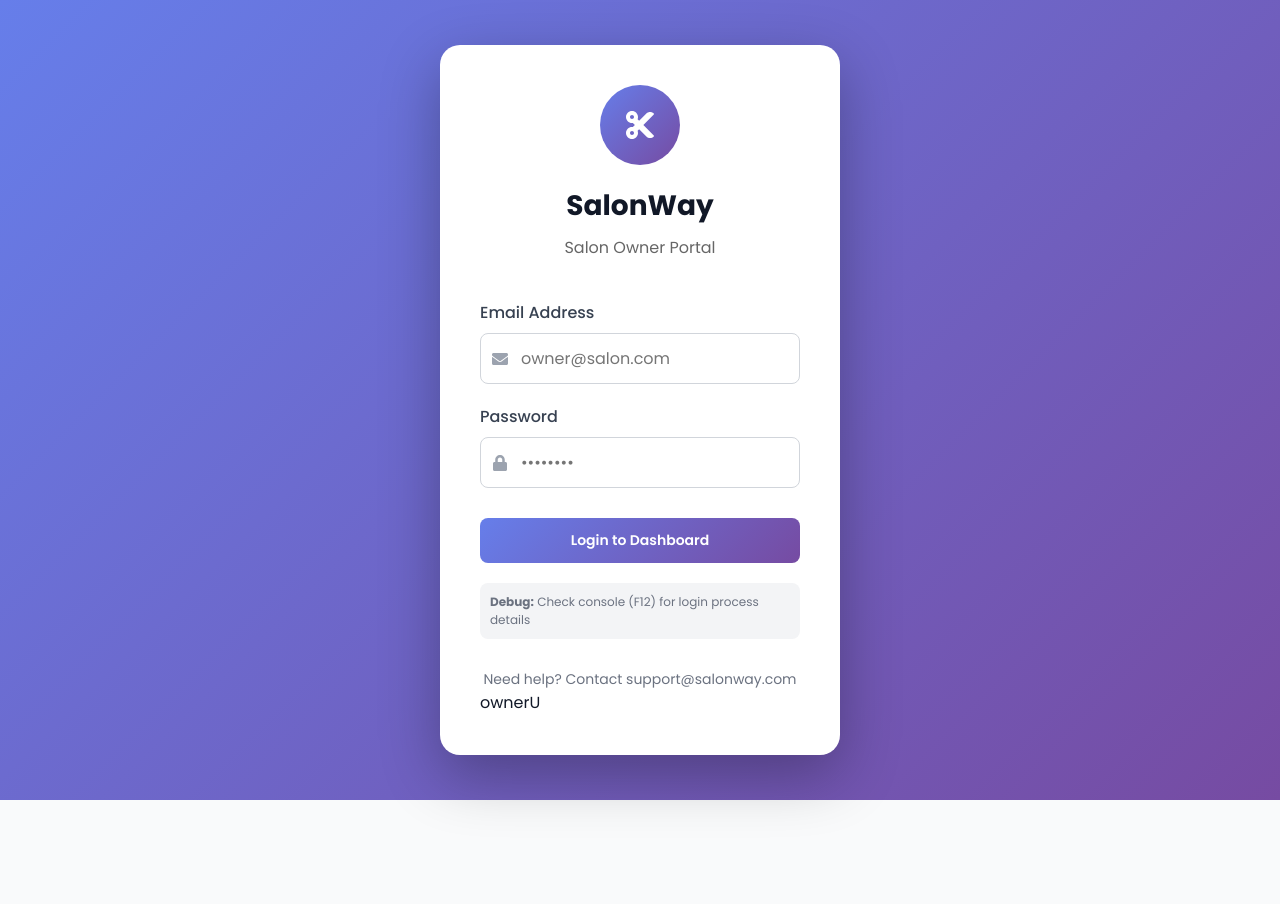
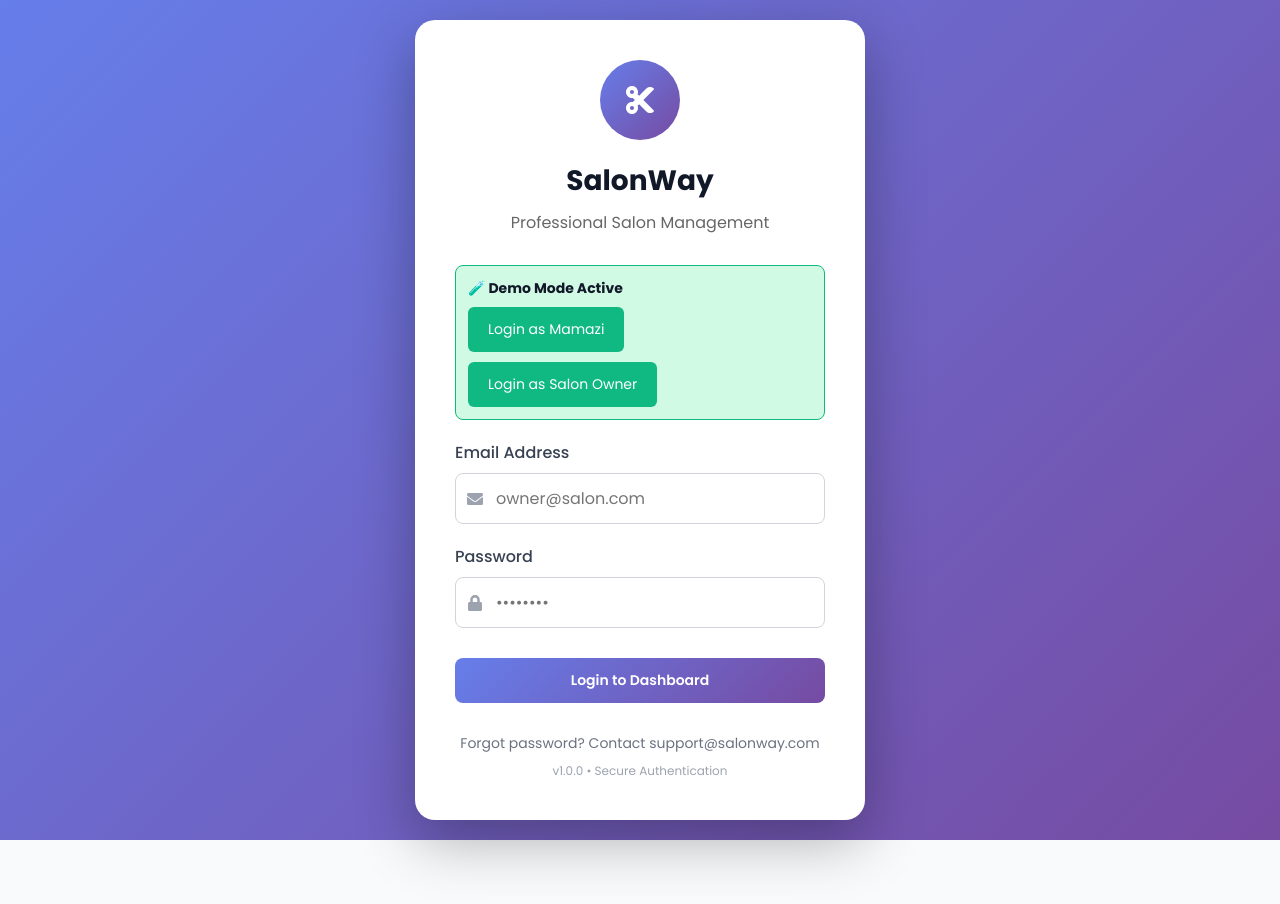
Before and after one commit to SibaCode/salonway, a React (Create React App) app in the folder salonway-lite/: page /owner/login in a window 1280 px wide. Before the commit the page ends 864 px from the top, so only its background shows below. Built offline with nearby package versions, Linux system fonts and the light colour scheme.

Commit message:
loginCred

```diff
--- a/salonway-lite/src/components/owner/OwnerLogin.js
+++ b/salonway-lite/src/components/owner/OwnerLogin.js
@@ -1,9 +1,28 @@
-// src/components/owner/OwnerLogin.js - UPDATED WITH DEBUGGING
+// src/components/owner/OwnerLogin.js - MODIFIED
 import React, { useState } from 'react';
 import { useNavigate } from 'react-router-dom';
 import { collection, query, where, getDocs } from 'firebase/firestore';
 import { db } from '../../firebase';
 import { FaCut, FaLock, FaEnvelope } from 'react-icons/fa';
+
+// Hardcoded valid credentials
+const VALID_CREDENTIALS = [
+  {
+    email: 'test3@gmail.com',
+    password: '51PH1KlYBn@f',
+    salonId: 'YSyWKf5Tuaxq7Y6Qh2Mg',
+    salonName: 'Mamazi',
+    ownerName: 'Mamazi'
+  },
+  {
+    email: 'client@salon.com',
+    password: 'salon123',
+    salonId: 'YSyWKf5Tuaxq7Y6Qh2Mg', // Same salon or different
+    salonName: 'Client Salon',
+    ownerName: 'Salon Owner'
+  }
+  // Add more as needed
+];
 
 const OwnerLogin = () => {
   const navigate = useNavigate();
@@ -13,115 +32,87 @@ const OwnerLogin = () => {
   const [error, setError] = useState('');
 
   const handleLogin = async (e) => {
-    e.preventDefault(); // Prevents page refresh
-    console.log('Login attempt with:', { email, password });
-
+    e.preventDefault();
     setLoading(true);
     setError('');
 
+    // Simulate network delay (makes it feel real)
+    await new Promise(resolve => setTimeout(resolve, 800));
+
     try {
-      console.log('1. Querying Firestore for salon with ownerEmail:', email);
+      // 1. Check hardcoded credentials first (FAST)
+      const validCredential = VALID_CREDENTIALS.find(
+        cred => cred.email === email.trim() && cred.password === password
+      );
 
-      // Find salon by owner email
+      if (validCredential) {
+        console.log('✅ Login successful with hardcoded credentials');
+
+        // Save to localStorage
+        localStorage.setItem('salonOwner', JSON.stringify({
+          salonId: validCredential.salonId,
+          email: validCredential.email,
+          name: validCredential.ownerName,
+          salonName: validCredential.salonName,
+          timestamp: new Date().toISOString()
+        }));
+
+        navigate('/owner/dashboard');
+        return;
+      }
+
+      // 2. Fallback to Firestore check (for your own testing)
+      console.log('Checking Firestore for credentials...');
       const q = query(
         collection(db, 'salons'),
         where('ownerEmail', '==', email.toLowerCase().trim())
       );
 
       const querySnapshot = await getDocs(q);
-      console.log('2. Query result size:', querySnapshot.size);
 
       if (querySnapshot.empty) {
-        console.log('3. No salon found with this email');
-        setError('No salon found with this email. Please check your email or contact support.');
+        setError('Invalid email or password');
         setLoading(false);
         return;
       }
 
       const salonDoc = querySnapshot.docs[0];
       const salonData = salonDoc.data();
-      console.log('4. Found salon:', {
-        id: salonDoc.id,
-        name: salonData.name,
-        ownerEmail: salonData.ownerEmail,
-        hasPassword: !!salonData.ownerPassword
-      });
 
-      // Debug: Log actual password for testing (remove in production!)
-      if (salonData.ownerPassword) {
-        console.log('DEBUG - Stored password:', salonData.ownerPassword);
-        console.log('DEBUG - Entered password:', password);
-      }
-
-      // Simple password check
-      if (!salonData.ownerPassword) {
-        console.log('5. No password set for this salon');
-        setError('No password set for this salon. Please contact support.');
+      if (salonData.ownerPassword !== password) {
+        setError('Invalid email or password');
         setLoading(false);
         return;
       }
 
-      if (salonData.ownerPassword !== password) {
-        console.log('6. Password mismatch');
-        setError('Incorrect password. Please try again.');
-        setLoading(false);
-        return;
-      }
-
-      console.log('7. Password correct! Creating session...');
-
       // Save to localStorage
-      const ownerSession = {
+      localStorage.setItem('salonOwner', JSON.stringify({
         salonId: salonDoc.id,
         email: salonData.ownerEmail,
-        name: salonData.ownerName || salonData.ownerEmail.split('@')[0],
+        name: salonData.ownerName,
         salonName: salonData.name,
         timestamp: new Date().toISOString()
-      };
+      }));
 
-      localStorage.setItem('salonOwner', JSON.stringify(ownerSession));
-      console.log('8. Saved to localStorage:', ownerSession);
-
-      // Navigate to owner dashboard
-      console.log('9. Navigating to dashboard...');
       navigate('/owner/dashboard');
 
     } catch (error) {
-      console.error('10. Login error details:', {
-        message: error.message,
-        code: error.code,
-        fullError: error
-      });
-      setError('Login failed. Please try again or contact support.');
+      console.error('Login error:', error);
+      setError('Login failed. Please try again.');
     } finally {
       setLoading(false);
-      console.log('11. Login process completed');
     }
   };
 
-  // Test function to create a sample salon (for development only)
-  const createTestSalon = async () => {
-    if (!window.confirm('Create a test salon? This is for development only.')) return;
+  // Add a "Demo Login" button for testing
+  const handleDemoLogin = (demoEmail, demoPassword) => {
+    setEmail(demoEmail);
+    setPassword(demoPassword);
 
-    try {
-      // Note: You'll need to add this function to your firebase.js
-      // import { addDoc } from 'firebase/firestore';
-      const testSalon = {
-        name: "Test Beauty Salon",
-        ownerEmail: "test@salon.com",
-        ownerPassword: "test123", // Plain text - INSECURE for production!
-        ownerName: "Test Owner",
-        primaryColor: "#3B82F6",
-        secondaryColor: "#10B981",
-        createdAt: new Date().toISOString()
-      };
-
-      console.log('Test salon data:', testSalon);
-      alert(`Use these credentials to test:\nEmail: test@salon.com\nPassword: test123\n\nYou need to manually add this to Firestore.`);
-
-    } catch (error) {
-      console.error('Error creating test salon:', error);
-    }
+    // Auto-submit after a short delay
+    setTimeout(() => {
+      document.querySelector('form').dispatchEvent(new Event('submit'));
+    }, 300);
   };
 
   return (
@@ -138,11 +129,11 @@ const OwnerLogin = () => {
         borderRadius: '20px',
         padding: '40px',
         width: '100%',
-        maxWidth: '400px',
+        maxWidth: '450px',
         boxShadow: '0 20px 60px rgba(0,0,0,0.3)'
       }}>
         {/* Logo */}
-        <div style={{ textAlign: 'center', marginBottom: '40px' }}>
+        <div style={{ textAlign: 'center', marginBottom: '30px' }}>
           <div style={{
             width: '80px',
             height: '80px',
@@ -153,18 +144,50 @@ const OwnerLogin = () => {
             justifyContent: 'center',
             margin: '0 auto 20px',
             color: 'white',
-            fontSize: '32px',
-            cursor: 'pointer'
-          }} onClick={createTestSalon} title="Click for test credentials">
+            fontSize: '32px'
+          }}>
             <FaCut />
           </div>
           <h1 style={{ fontSize: '28px', fontWeight: '700', marginBottom: '8px' }}>
             SalonWay
           </h1>
           <p style={{ color: '#666', fontSize: '16px' }}>
-            Salon Owner Portal
+            Professional Salon Management
           </p>
         </div>
+
+        {/* Demo Credentials Banner (only in development) */}
+        {process.env.NODE_ENV === 'development' && (
+          <div style={{
+            background: '#D1FAE5',
+            border: '1px solid #10B981',
+            borderRadius: '8px',
+            padding: '12px',
+            marginBottom: '20px',
+            fontSize: '14px'
+          }}>
+            <strong>🧪 Demo Mode Active</strong>
+            <div style={{ marginTop: '8px', display: 'flex', gap: '10px', flexWrap: 'wrap' }}>
+              {VALID_CREDENTIALS.map((cred, index) => (
+                <button
+                  key={index}
+                  onClick={() => handleDemoLogin(cred.email, cred.password)}
+                  style={{
+                    background: '#10B981',
+                    color: 'white',
+                    border: 'none',
+                    padding: '6px 12px',
+                    borderRadius: '6px',
+                    fontSize: '12px',
+                    cursor: 'pointer'
+                  }}
+                >
+                  Login as {cred.ownerName}
+                </button>
+              ))}
+            </div>
+          </div>
+        )}
 
         {/* Login Form */}
         <form onSubmit={handleLogin}>
@@ -175,9 +198,13 @@ const OwnerLogin = () => {
               padding: '12px',
               borderRadius: '8px',
               marginBottom: '20px',
-              fontSize: '14px'
+              fontSize: '14px',
+              display: 'flex',
+              alignItems: 'center',
+              gap: '8px'
             }}>
-              <strong>Error:</strong> {error}
+              <span>⚠️</span>
+              <span>{error}</span>
             </div>
           )}
 
@@ -275,31 +302,40 @@ const OwnerLogin = () => {
               opacity: loading ? 0.7 : 1
             }}
           >
-            {loading ? 'Logging in...' : 'Login to Dashboard'}
+            {loading ? (
+              <span style={{ display: 'flex', alignItems: 'center', justifyContent: 'center', gap: '8px' }}>
+                <span className="spinner" style={{
+                  width: '16px',
+                  height: '16px',
+                  border: '2px solid rgba(255,255,255,0.3)',
+                  borderTop: '2px solid white',
+                  borderRadius: '50%',
+                  animation: 'spin 1s linear infinite'
+                }}></span>
+                Authenticating...
+              </span>
+            ) : 'Login to Dashboard'}
           </button>
-
-          {/* Debug Info (only in development) */}
-          {process.env.NODE_ENV === 'development' && (
-            <div style={{
-              marginTop: '20px',
-              padding: '10px',
-              background: '#F3F4F6',
-              borderRadius: '8px',
-              fontSize: '12px',
-              color: '#6B7280'
-            }}>
-              <strong>Debug:</strong> Check console (F12) for login process details
-            </div>
-          )}
 
           {/* Help Text */}
           <div style={{ marginTop: '30px', textAlign: 'center' }}>
             <p style={{ color: '#6B7280', fontSize: '14px' }}>
-              Need help? Contact support@salonway.com
+              Forgot password? Contact support@salonway.com
             </p>
-          </div>ownerU
+            <p style={{ color: '#9CA3AF', fontSize: '12px', marginTop: '8px' }}>
+              v1.0.0 • Secure Authentication
+            </p>
+          </div>
         </form>
       </div>
+
+      {/* Add spinner animation */}
+      <style>{`
+        @keyframes spin {
+          0% { transform: rotate(0deg); }
+          100% { transform: rotate(360deg); }
+        }
+      `}</style>
     </div>
   );
 };
```
